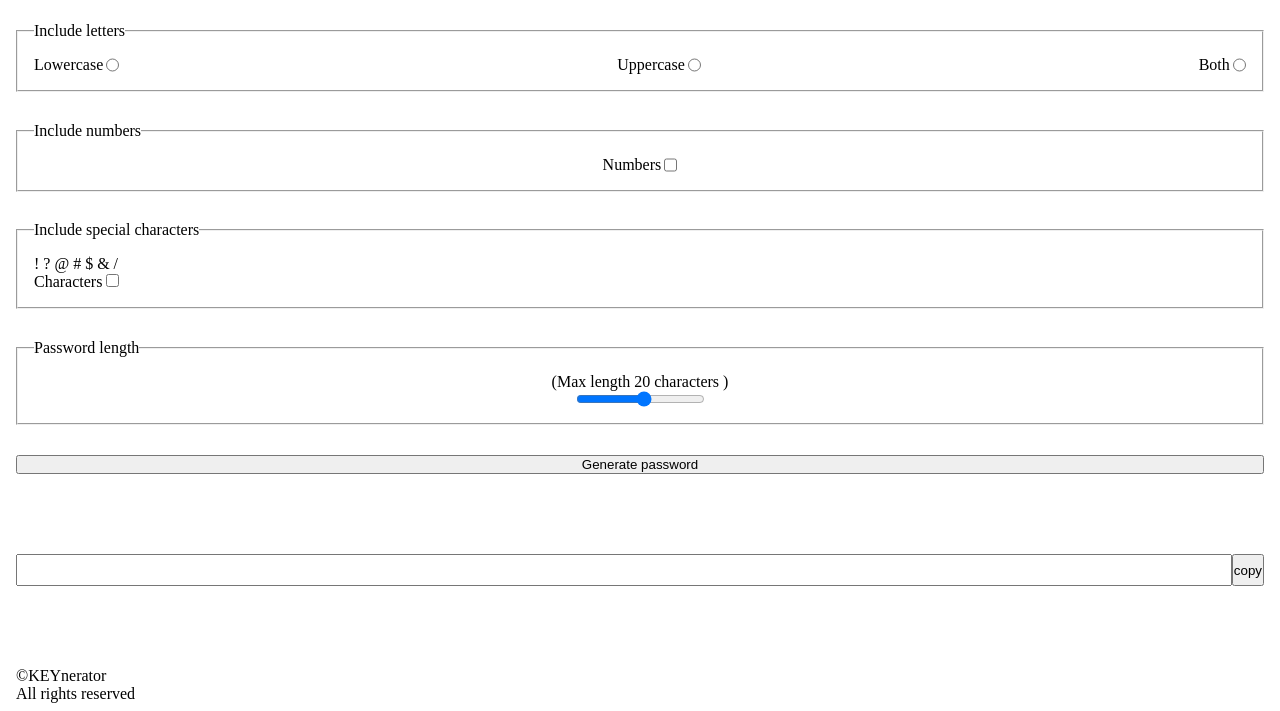
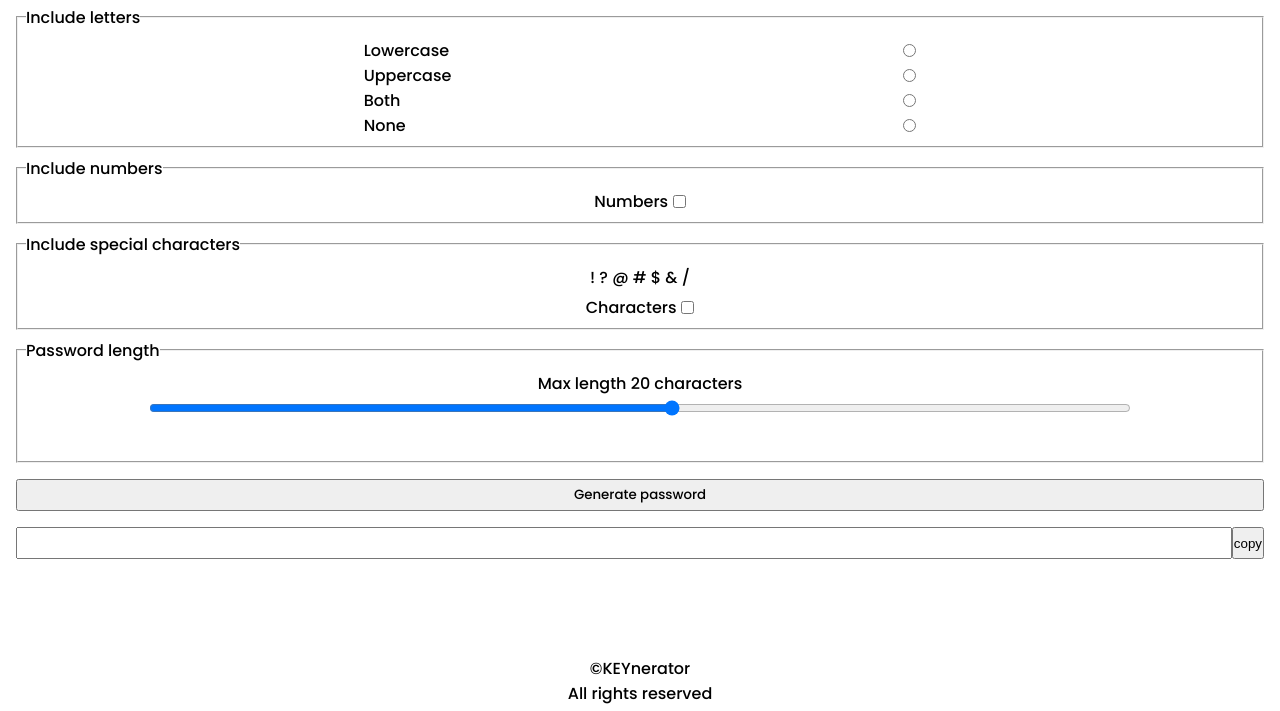
Before and after one commit to ososCoder/KEYnerator, a plain HTML site: page index.html in a window 1280 px wide. Shown: the part 89-800 px from the top of the page. Drawn offline with Linux system fonts and the light colour scheme.

Commit message:
Starting JS

```diff
--- a/index.html
+++ b/index.html
@@ -20,7 +20,12 @@
           <ul>
             <li>
               <label for="lowercaseLetters">Lowercase</label>
-              <input type="radio" name="letters" id="lowercaseLetters" />
+              <input
+                type="radio"
+                name="letters"
+                id="lowercaseLetters"
+                required
+              />
             </li>
             <li>
               <label for="uppercaseLetters">Uppercase</label>
@@ -29,6 +34,10 @@
             <li>
               <label for="bothLetters">Both</label>
               <input type="radio" name="letters" id="bothLetters" />
+            </li>
+            <li>
+              <label for="noneLetters">None</label>
+              <input type="radio" name="letters" id="noneLetters" />
             </li>
           </ul>
         </fieldset>
@@ -44,19 +53,24 @@
         <fieldset class="characters">
           <legend>Include special characters</legend>
           <p>! ? @ # $ & /</p>
-          <label for="characters">Characters</label>
-          <input type="checkbox" id="characters" />
+          <ul>
+            <li>
+              <label for="characters">Characters</label>
+              <input type="checkbox" id="characters" />
+            </li>
+          </ul>
         </fieldset>
         <fieldset class="length">
           <legend>Password length</legend>
-          <p>(Max length 20 characters )</p>
+          <p>Max length 20 characters</p>
           <input type="range" min="5" max="20" required />
+          <div class="numberCharacters"></div>
         </fieldset>
-        <button>Generate password</button>
+        <button class="generatePass">Generate password</button>
       </form>
       <form class="form2">
         <input type="text" />
-        <button>copy</button>
+        <button class="copyPass">copy</button>
       </form>
     </main>
     <footer>
--- a/main.js
+++ b/main.js
@@ -1 +1,16 @@
 'use strict';
+
+//SELECCIÓN DE ELEMENTOS/////////////////////////////////////////////////
+
+//inputs
+const radios = document.querySelectorAll('input[type="radio"]');
+const checks = document.querySelectorAll('input[type="checkbox"]');
+const range = document.querySelector('input[type="range"]');
+
+//buttons
+const generatePass = document.getElementsByClassName('generatePass');
+const copyPass = document.getElementsByClassName('copyPass');
+
+//CHECK DE ELEMENTOS////////////////////////////////////////////////////
+for (const radio of radios) {
+}
--- a/style.css
+++ b/style.css
@@ -11,7 +11,8 @@ body {
   display: flex;
   flex-direction: column;
   height: 100vh;
-  padding: 0.5rem 1rem;
+  padding: 0.3rem 1rem;
+  font-family: 'Poppins', sans-serif;
 }
 
 /*HEADER*/
@@ -20,7 +21,7 @@ header {
   flex-direction: column;
   justify-content: center;
   align-items: center;
-  gap: 1rem;
+  gap: 0.5rem;
 }
 
 header > p {
@@ -30,20 +31,19 @@ header > p {
 /*MAIN*/
 main {
   flex-grow: 1;
-  margin-top: 2rem;
 }
 
 /*form1*/
 main > .form1 {
   width: 100%;
-  height: 70%;
   display: flex;
   flex-direction: column;
   justify-content: space-between;
 }
 
 fieldset {
-  padding: 1rem;
+  padding: 0.5rem;
+  margin-top: 0.5rem;
 }
 
 .letters > ul {
@@ -51,18 +51,34 @@ fieldset {
   display: flex;
   align-items: center;
   justify-content: space-between;
+  flex-direction: column;
 }
 
-.numbers > ul {
+.letters > ul > li {
+  width: 45%;
+  display: flex;
+  justify-content: space-between;
+}
+
+.numbers > ul,
+.characters > ul {
   list-style: none;
   display: flex;
   justify-content: center;
 }
 
-.letters > ul > li,
-.numbers > ul > li {
+.numbers > ul > li,
+.characters > ul > li {
   display: flex;
-  gap: 0.2rem;
+  gap: 0.3rem;
+}
+
+.characters {
+  display: flex;
+  justify-content: center;
+  align-items: center;
+  flex-direction: column;
+  gap: 0.3rem;
 }
 
 .length {
@@ -70,15 +86,31 @@ fieldset {
   flex-direction: column;
   justify-content: center;
   align-items: center;
+  gap: 0.3rem;
+}
+
+.length > input {
+  width: 80%;
+}
+
+.numberCharacters {
+  width: 50%;
+  height: 2rem;
+}
+
+.generatePass {
+  margin-top: 1rem;
+  height: 2rem;
+  font-family: 'Poppins', sans-serif;
 }
 
 /*form2*/
 main > .form2 {
   width: 100%;
-  height: 30%;
   display: flex;
   justify-content: center;
   align-items: center;
+  margin-top: 1rem;
 }
 
 main > .form2 > input {
@@ -89,3 +121,8 @@ main > .form2 > input {
 main > .form2 > button {
   height: 2rem;
 }
+
+/*footer*/
+footer {
+  text-align: center;
+}
```
